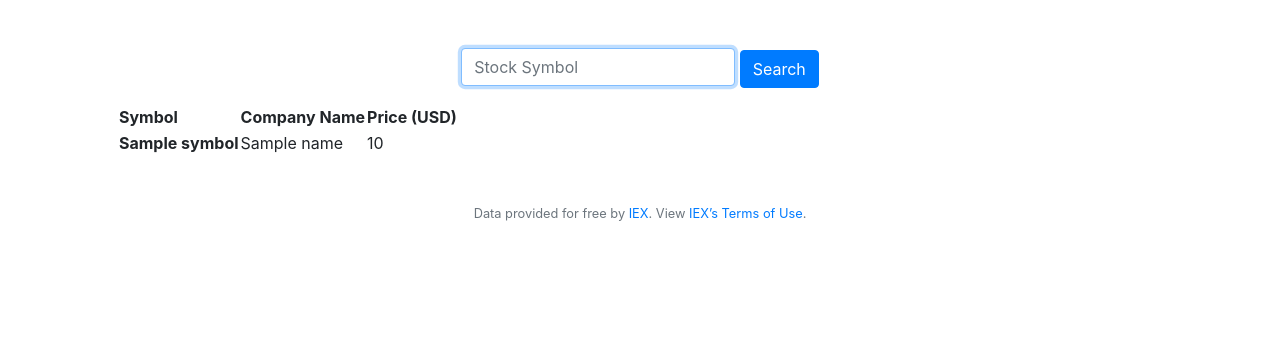
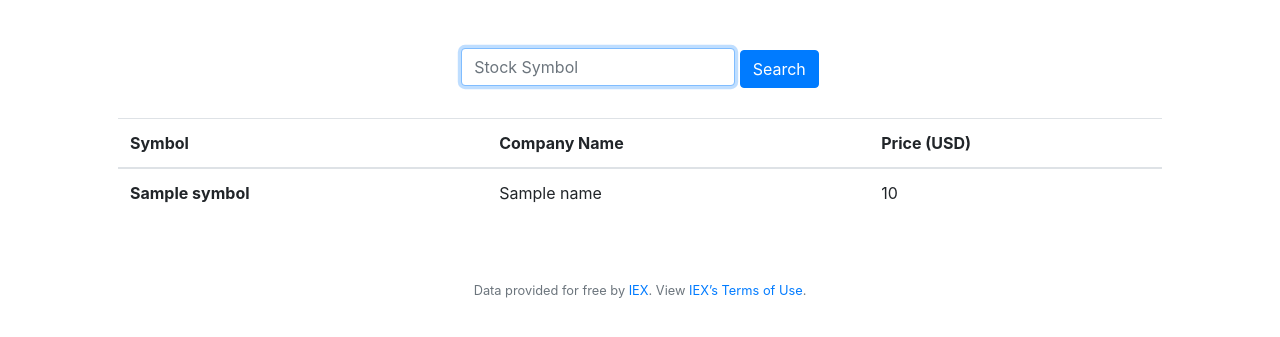
Before and after one commit to Arhum2/CS50_Finance, a Flask app: template templates/quoted.html in a window 1280 px wide. Shown: the part 76-413 px from the top of the page. Run offline with Flask 2, Linux system fonts and the light colour scheme; the template is opened without the code that fills it: most values are stand-ins (such as "Sample title", 1, 10 or a date in 2020); some libraries are stand-ins or nearby versions.

Commit message:
Fixed table styling

```diff
--- a/templates/quoted.html
+++ b/templates/quoted.html
@@ -11,7 +11,7 @@
             <button class="btn btn-primary" type="submit">Search</button>
         </div>
     </form>
-    <table>
+    <table style='margin-top: 30px' class="table">
         <thead>
             <tr>
                 <th scope='col'> Symbol </th>
```
